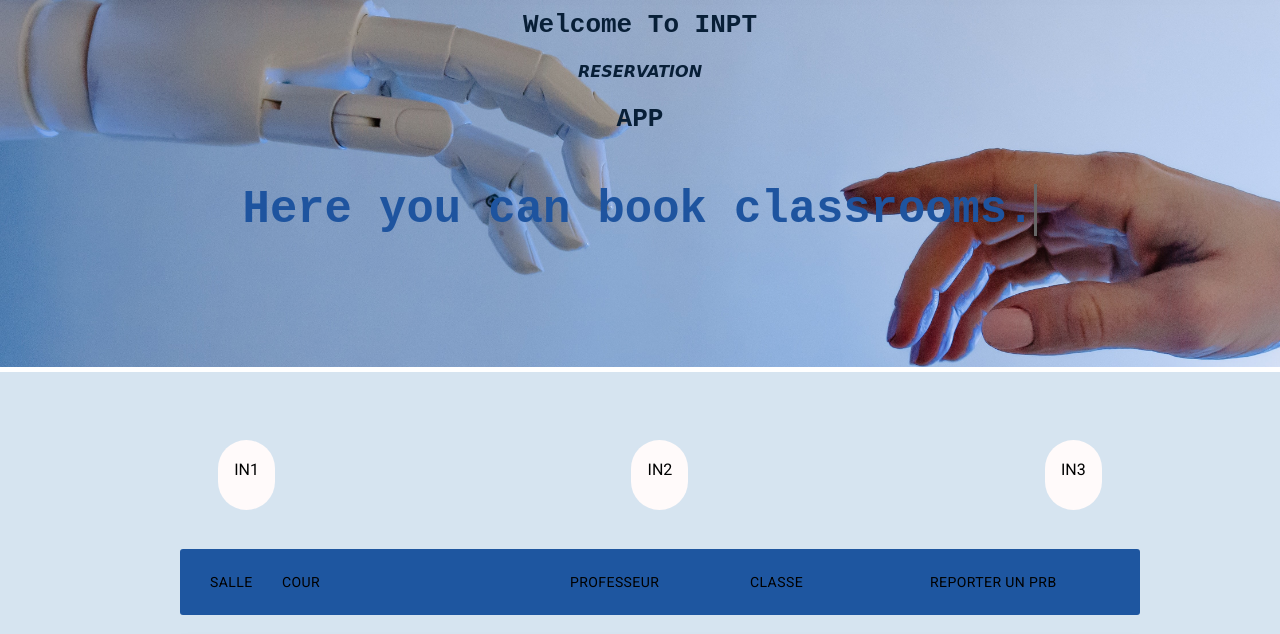
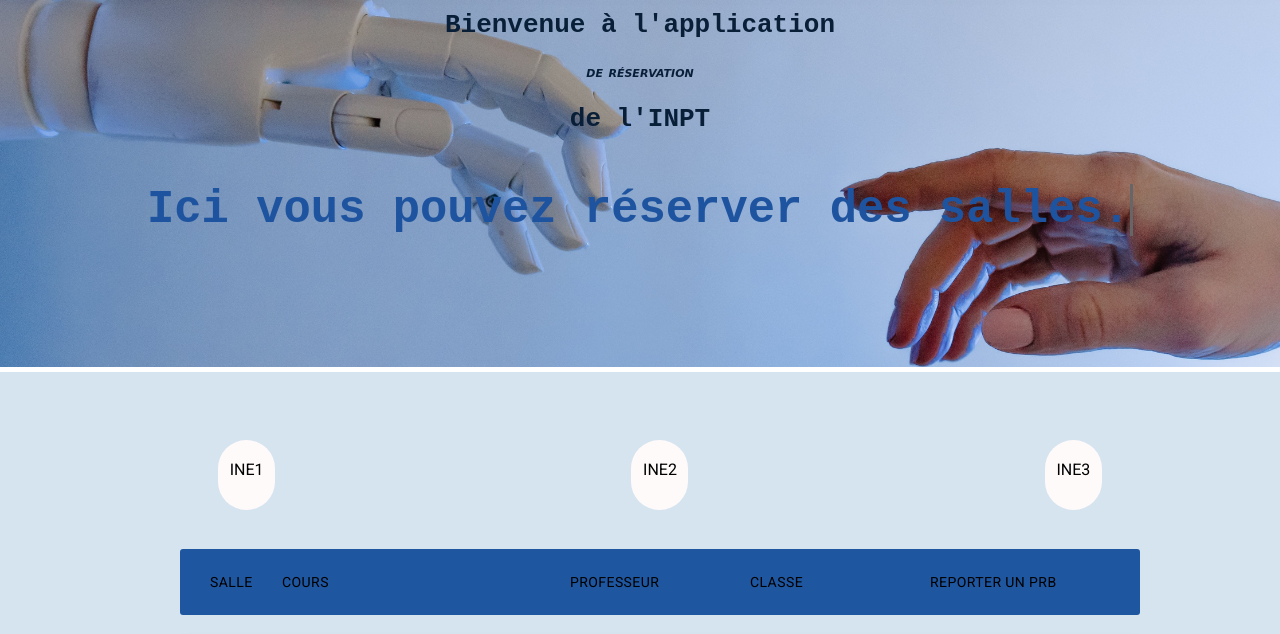
Before and after one commit to Guizoul/CRM-App, a website with bundled scripts: page public/home.html in a window 1280 px wide. Shown: the part 166-800 px from the top of the page. Built offline with nearby package versions, Linux system fonts and the light colour scheme; files whose address does not match are found by name.

Commit message:
update home page

```diff
--- a/public/home.html
+++ b/public/home.html
@@ -31,30 +31,30 @@
 
     <div class="welcom">
       <h2>
-        Welcome To INPT
-        <p class="reservation">RESERVATION</p>
-        APP
+        Bienvenue à l'application
+        <p class="reservation">de réservation</p>
+        de l'INPT
       </h2>
       <h1>
-        Here you can
+        Ici vous pouvez
         <span
           class="txt-rotate"
           data-period="2000"
-          data-rotate='[ "book classrooms.", "see Planings.", "recieve Notifications.", "Contact us.!" ]'
+          data-rotate='[ "réserver des salles.", "consulter les planings.", "recevoir des notifications.", "nous contactez!" ]'
         ></span>
       </h1>
     </div>
     <section class="eventson">
       <ul class="niveau">
-        <li class="ine">IN1</li>
-        <li class="ine">IN2</li>
-        <li class="ine">IN3</li>
+        <li class="ine">INE1</li>
+        <li class="ine">INE2</li>
+        <li class="ine">INE3</li>
       </ul>
       <div class="containertable">
         <ul class="table">
           <li class="table-header">
             <div class="col col-1">Salle</div>
-            <div class="col col-2">Cour</div>
+            <div class="col col-2">Cours</div>
             <div class="col col-3">Professeur</div>
             <div class="col col-4">Classe</div>
             <div class="col col-4">Reporter un prb</div>
@@ -125,13 +125,13 @@
     </section>
 
     <section class="guidsection">
-      <h2 class="guid">Guid d'utilisation de L'application</h2>
+      <h2 class="guid">Guide d'utilisation de l'application</h2>
       <div class="guidinfo">
         <img class="guidvideo" src="../public/imgs/inpt.png" alt="" srcset="" />
         <p class="guidDesc">
-          Lorem, ipsum dolor sit amet consectetur adipisicing elit. Non ex
-          accusamus, nemo consequatur in ducimus cum quod iste. Reiciendis ut
-          dicta magni ex hic ipsa nihil a nam minima libero.
+          Cette application web vous permet de consulter les plannings pendant chaque vacation,
+          de recevoir des notifications en cas de changement imprévu,
+          de réserver une salle de façon rapide et de reporter vos problemes logistiques.
         </p>
       </div>
     </section>
```
